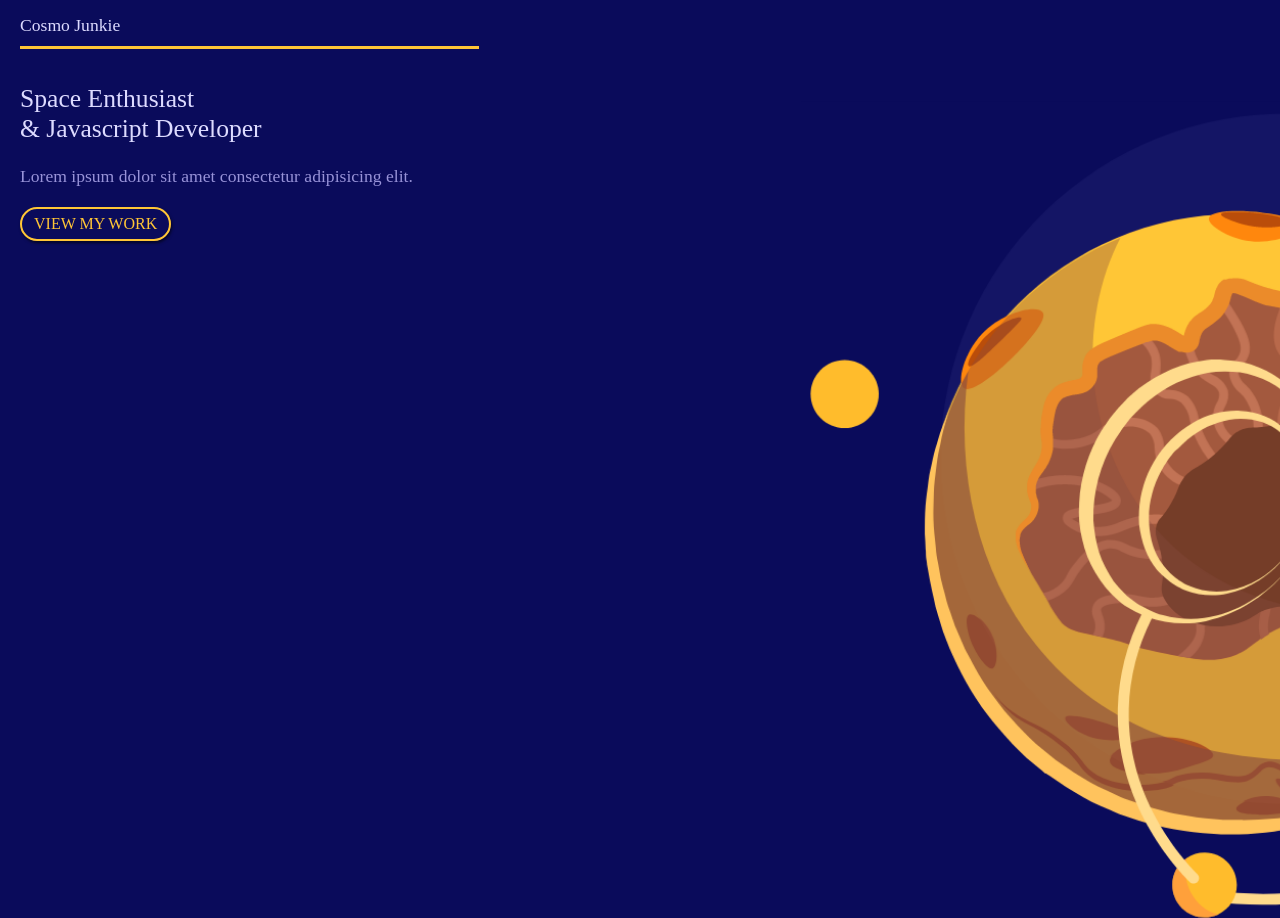
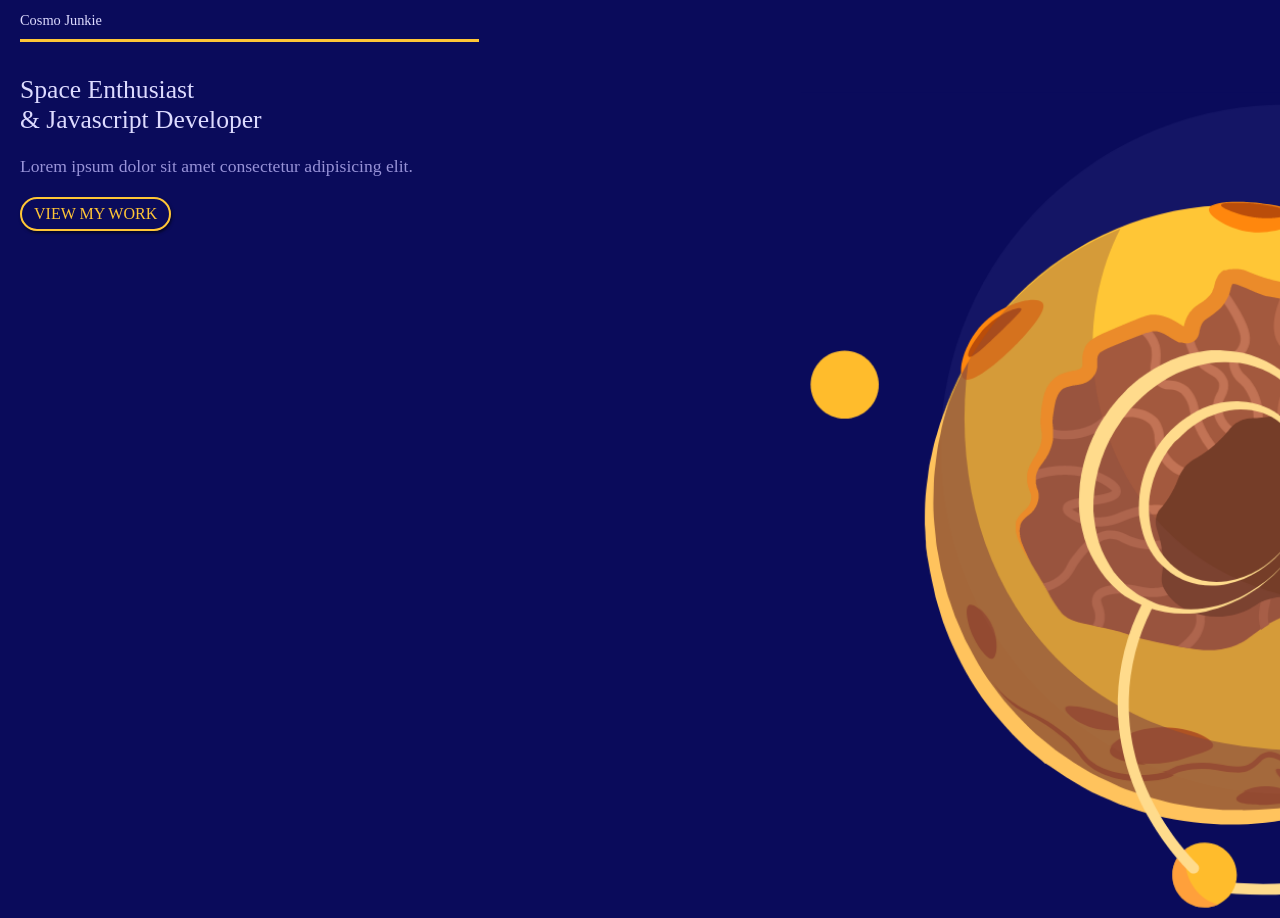
Before and after one commit to parharx/cosmoJunkie, a plain HTML site: page index.html in a window 1280 px wide. Shown: the top 918 px of the page. Drawn offline with Linux system fonts and the light colour scheme; a web font is replaced by a local one.

Commit message:
Update index.css

```diff
--- a/index.css
+++ b/index.css
@@ -54,7 +54,7 @@ p,a,li{
     color: #9893D8;
 }
 h1,h3{
-    font-size: 1.1em;
+    font-size: 1.2em;
 }
 h2{
     font-size: 1.6em;
@@ -83,6 +83,7 @@ h4{
     grid-row: 1;
     padding-bottom: 10px;
     border-bottom: solid 3px var(--primary);
+    font-size: 0.9em;
 }
 
 #welcome {
```
